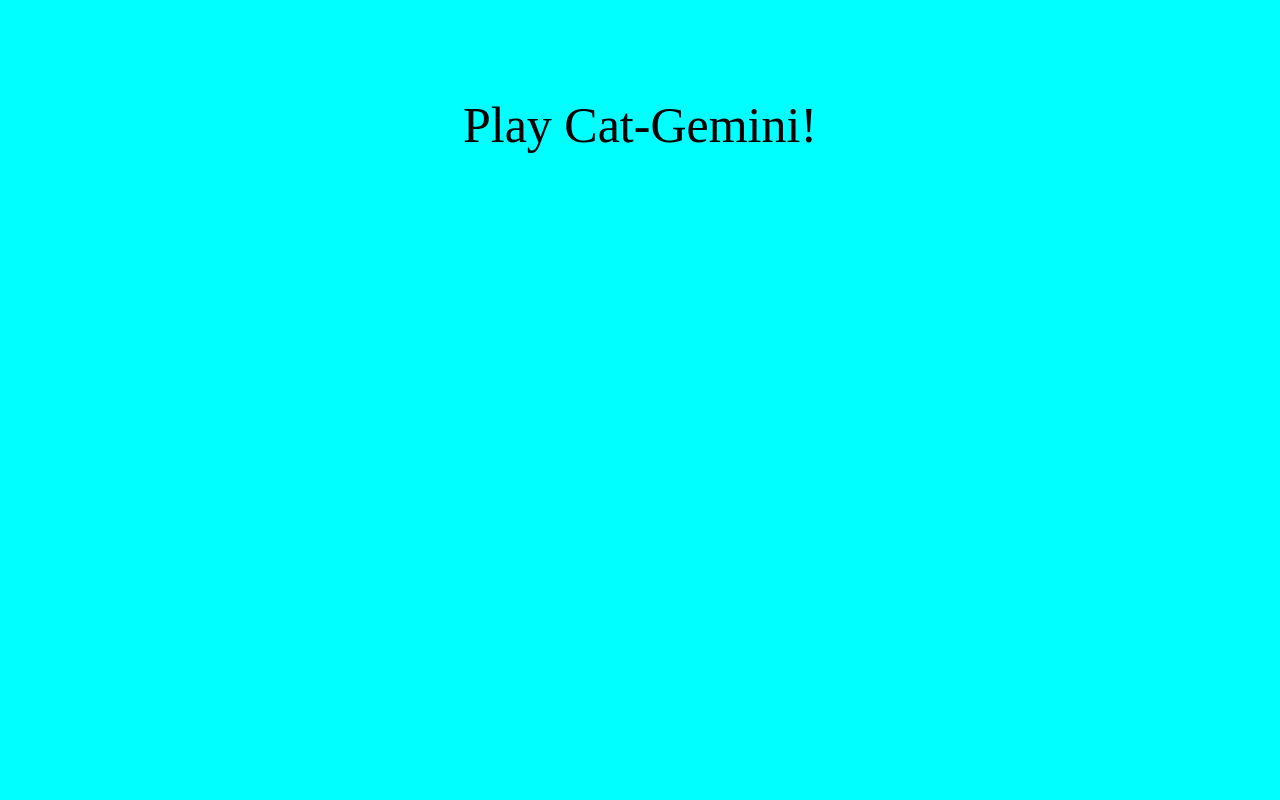
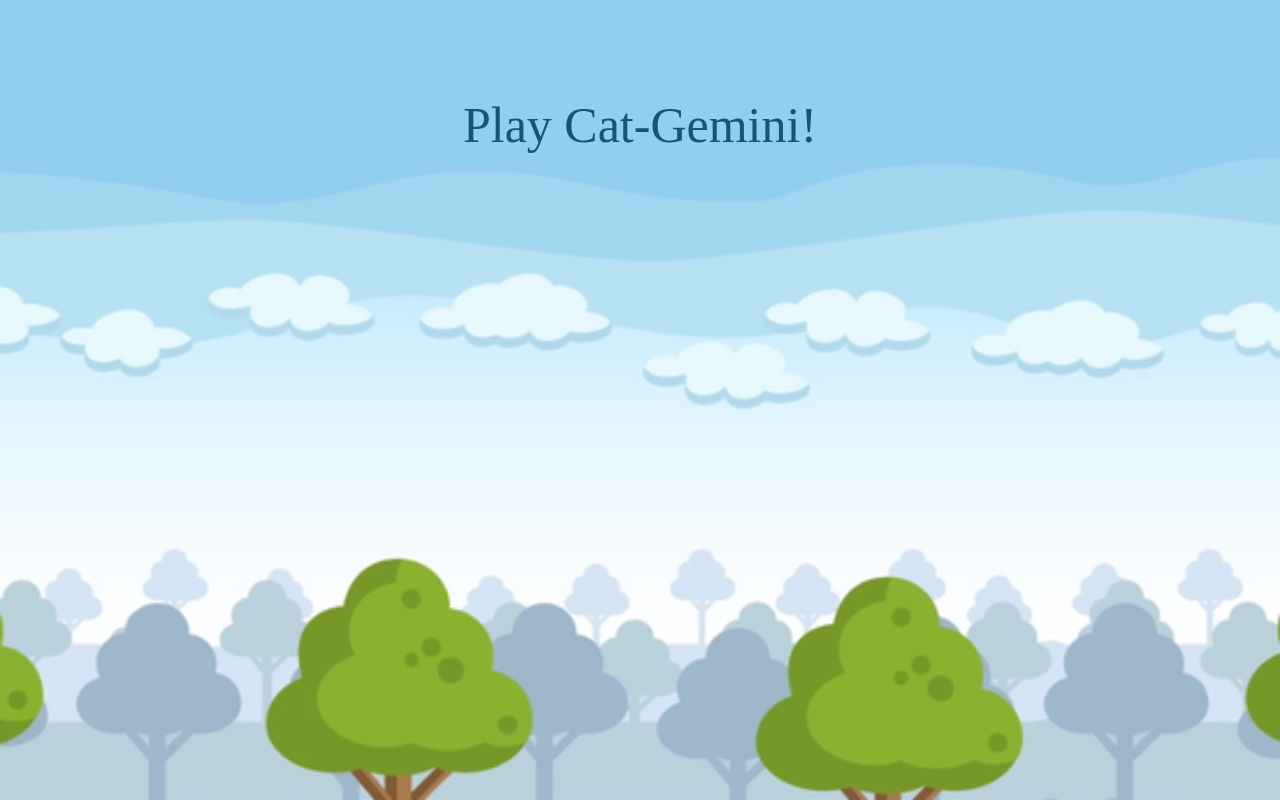
Before and after one commit to maartendek/cat-gemini, a website: page index.html in a window 1280 px wide. Drawn offline with Linux system fonts and the light colour scheme.

Commit message:
add styling

```diff
--- a/index.html
+++ b/index.html
@@ -63,14 +63,17 @@ table {
 .start-screen {
   position: absolute;
   width: 100vw;
-  background-color: aqua;
+  /* background-color: aqua; */
+  background-image: url('./src/assets/bg.png');
+  background-repeat: no-repeat;
+  background-size: cover;
   height: 100vh;
   cursor: pointer;
-  // display: none;
 }
 .start-screen h1 {
   font-size: 50px;
   margin: 100px auto;
+  color: #135677;
   display: block;
   text-align: center;
 }
@@ -87,7 +90,7 @@ table {
   display: block;
   text-align: center;
 
-
+}
 @font-face {
   font-family: 'BebasNeue-Regular';
   src: url('./src/assets/BebasNeue-Regular.ttf');
```
Also changed, not shown: 2 other files.
